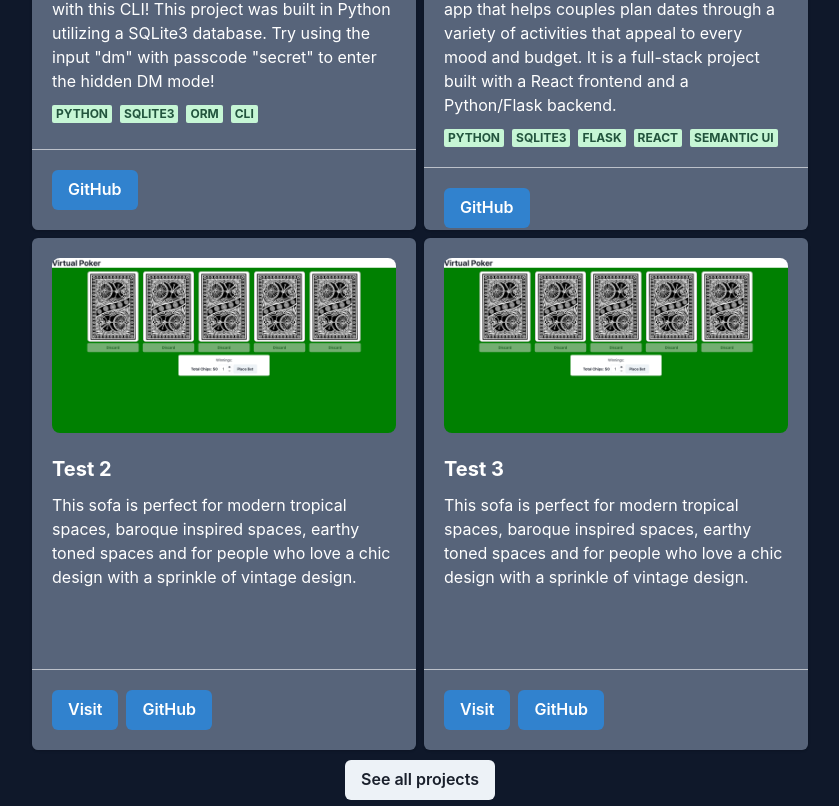
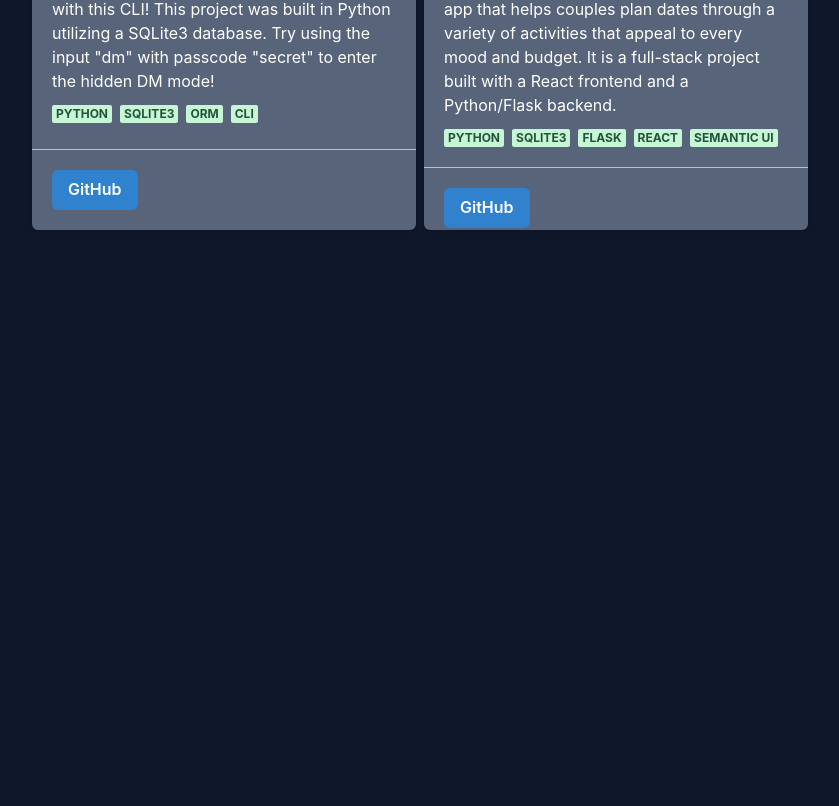
Before and after one commit to JosephSzpigiel/portfolio-site-nextjs, a Next.js app: page / in a window 1280 px wide. Shown: the part 2103-2909 px from the top of the page, without its empty margins (220-1059 px from the left). After the commit the page ends 2339 px from the top, so only its background shows below. Built offline with nearby package versions, Linux system fonts and the light colour scheme.

Commit message:
Changed NavBar properties and initialized Footer component

```diff
--- a/src/components/home/Index.tsx
+++ b/src/components/home/Index.tsx
@@ -4,10 +4,12 @@ import Experience from './Experience'
 import About from './About'
 // import Spotlight from '../spotlight/Spotlight'
 import Projects from './Projects'
+import NavBar from '../navbar/NavBar'
 
 const Index = () => {
   return (
     <>
+        <NavBar/>
         <Hero/>
         <About/>
         <Experience/>
--- a/src/components/home/Projects.tsx
+++ b/src/components/home/Projects.tsx
@@ -43,20 +43,20 @@ function Projects() {
             tech: ['Python', 'SQLite3', 'Flask', 'React', 'Semantic UI'],
             github: 'https://github.com/JosephSzpigiel/date-app'
         },
-        {
-            link: 'https://virtualpoker-8bfvmdsrw-josephszpigiels-projects.vercel.app/',
-            description: 'This sofa is perfect for modern tropical spaces, baroque inspired spaces, earthy toned spaces and for people who love a chic design with a sprinkle of vintage design.',
-            image: 'images/VPoker.png',
-            name: 'Test 2',
-            github: 'https://github.com/JosephSzpigiel/vpoker-react'
-        },
-        {
-            link: 'https://virtualpoker-8bfvmdsrw-josephszpigiels-projects.vercel.app/',
-            description: 'This sofa is perfect for modern tropical spaces, baroque inspired spaces, earthy toned spaces and for people who love a chic design with a sprinkle of vintage design.',
-            image: 'images/VPoker.png',
-            name: 'Test 3',
-            github: 'https://github.com/JosephSzpigiel/vpoker-react'
-        }
+        // {
+        //     link: 'https://virtualpoker-8bfvmdsrw-josephszpigiels-projects.vercel.app/',
+        //     description: 'This sofa is perfect for modern tropical spaces, baroque inspired spaces, earthy toned spaces and for people who love a chic design with a sprinkle of vintage design.',
+        //     image: 'images/VPoker.png',
+        //     name: 'Test 2',
+        //     github: 'https://github.com/JosephSzpigiel/vpoker-react'
+        // },
+        // {
+        //     link: 'https://virtualpoker-8bfvmdsrw-josephszpigiels-projects.vercel.app/',
+        //     description: 'This sofa is perfect for modern tropical spaces, baroque inspired spaces, earthy toned spaces and for people who love a chic design with a sprinkle of vintage design.',
+        //     image: 'images/VPoker.png',
+        //     name: 'Test 3',
+        //     github: 'https://github.com/JosephSzpigiel/vpoker-react'
+        // }
     ]
 
 
@@ -123,11 +123,11 @@ function Projects() {
             >
                 {ProjectCards}
             </HStack>
-            <Center paddingTop={'10px'}>
+            {/* <Center paddingTop={'10px'}>
                 <Link>
                     <Button>See all projects</Button>
                 </Link>
-            </Center>
+            </Center> */}
         </Box>
     )
 }
--- a/src/components/navbar/NavBar.tsx
+++ b/src/components/navbar/NavBar.tsx
@@ -37,36 +37,8 @@ const NavBar = () => {
       gap='2'
       height='60px'
     >
-      {isSmallScreen? (
-        <Box
-        height='100'
-        alignItems='center'
-        minWidth={'80%'}
-        >
-        <Menu>
-          <MenuButton
-            as={IconButton}
-            aria-label='Options'
-            icon={<HamburgerIcon />}
-            variant='outline'
-          />
-          <MenuList>
-            <MenuItem icon={<AddIcon />} command='⌘T'>
-              New Tab
-            </MenuItem>
-            <MenuItem icon={<ExternalLinkIcon />} command='⌘N'>
-              New Window
-            </MenuItem>
-            <MenuItem icon={<RepeatIcon />} command='⌘⇧N'>
-              Open Closed Tab
-            </MenuItem>
-            <MenuItem icon={<EditIcon />} command='⌘O'>
-              Open File...
-            </MenuItem>
-          </MenuList>
-      </Menu>
-      </Box>
-      ):(
+      {isSmallScreen?
+        null:(
         <HStack
           height='60px'
           alignItems='center'
--- a/src/pages/_app.tsx
+++ b/src/pages/_app.tsx
@@ -1,4 +1,3 @@
-import NavBar from "@/components/navbar/NavBar";
 import "@/styles/globals.css";
 import { ChakraProvider, Box } from "@chakra-ui/react";
 import type { AppProps } from "next/app";
@@ -9,7 +8,6 @@ export default function App({ Component, pageProps }: AppProps) {
     <ChakraProvider theme={theme}>
       <Box display={'flex'} justifyContent={'center'}>
         <Box paddingX={'10px'} paddingY={'6px'} maxW={'700px'} minW={'80%'}>
-          <NavBar/>
           <Component {...pageProps}/>
         </Box>
       </Box>
```
Also changed, not shown: src/components/home/Footer.tsx (added, +9 -0 lines).
